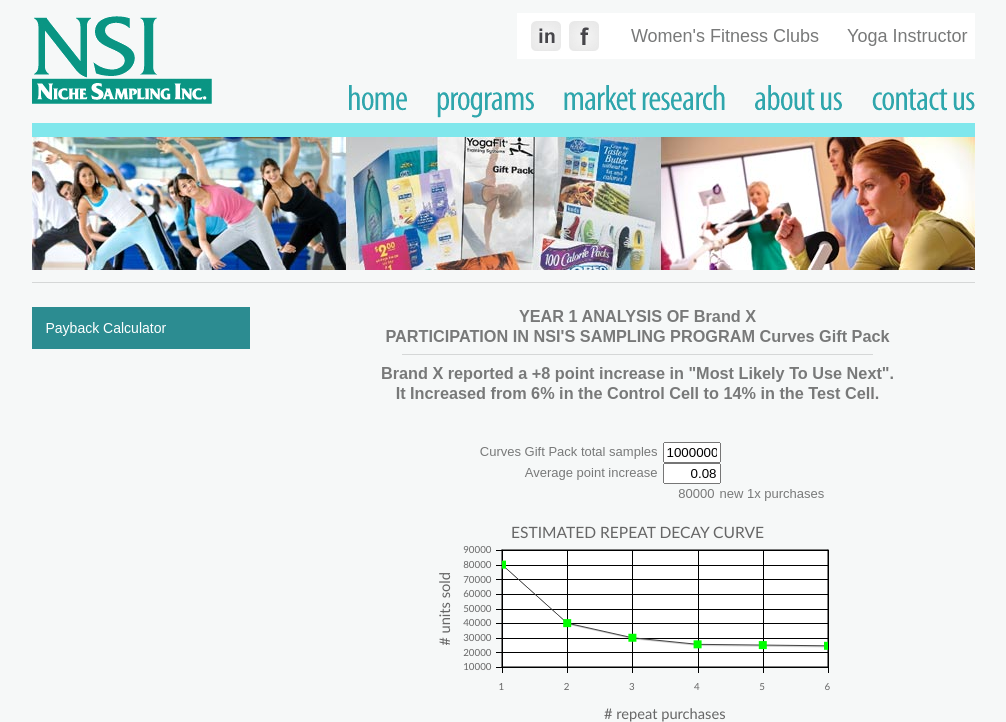
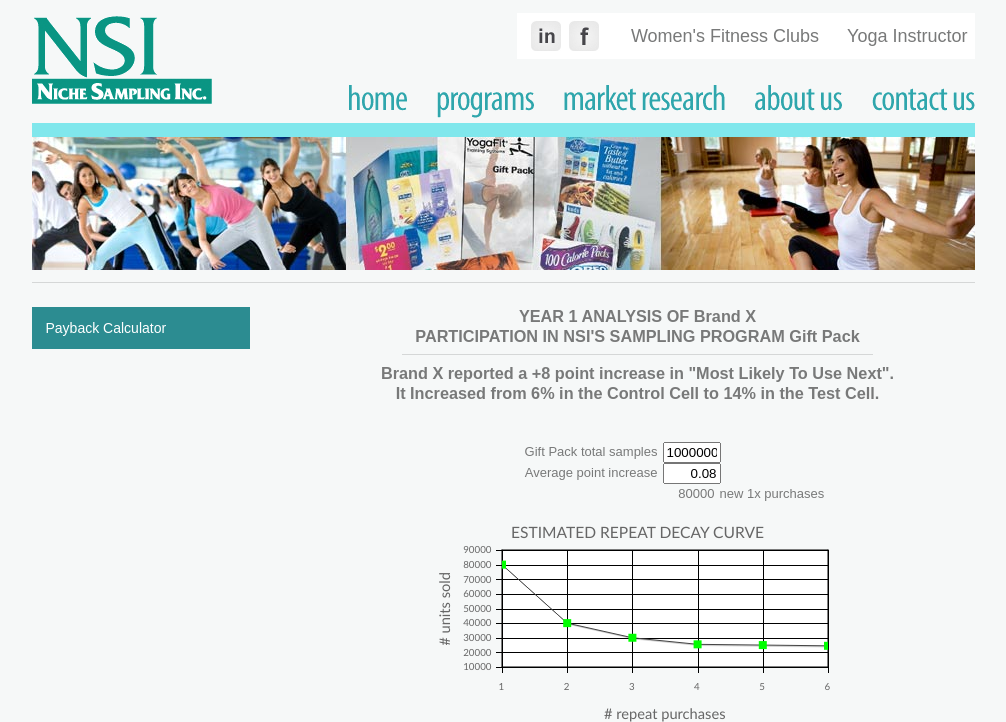
Before and after one commit to foresitegroup/Niche, a PHP site: page /payback-calculator.php in a window 1280 px wide. Shown: the top 722 px of the page, without its empty margins (137-1143 px from the left). Run offline with PHP 8.4, Linux system fonts and the light colour scheme; a stand-in replaces the project's code that opens the database connection.

Commit message:
Change images, remove mention of Curves

```diff
--- a/payback-calculator.php
+++ b/payback-calculator.php
@@ -78,7 +78,7 @@ include "header.php";
 
 <div style="text-align: center; font-weight: bold; font-size: 125%;">
   YEAR 1 ANALYSIS OF Brand X<br>
-  PARTICIPATION IN NSI'S SAMPLING PROGRAM Curves Gift Pack
+  PARTICIPATION IN NSI'S SAMPLING PROGRAM Gift Pack
   <hr style="width: 70%;">
   Brand X reported a +8 point increase in "Most Likely To Use Next".<br>
   It Increased from 6% in the Control Cell to 14% in the Test Cell.
@@ -87,7 +87,7 @@ include "header.php";
 <br><br>
 
 <div style="width: 380px; margin: 0 auto;">
-  <div style="float: left; width: 210px; text-align: right; margin-right: 5px;">Curves Gift Pack total samples</div>
+  <div style="float: left; width: 210px; text-align: right; margin-right: 5px;">Gift Pack total samples</div>
   <input type="text" id="samples" value="1000000" style="float: left; width: 50px; text-align: right;">
   <div style="clear: both;"></div>
 
```
Also changed, not shown: images/header-market.jpg, images/header-programs.jpg.
